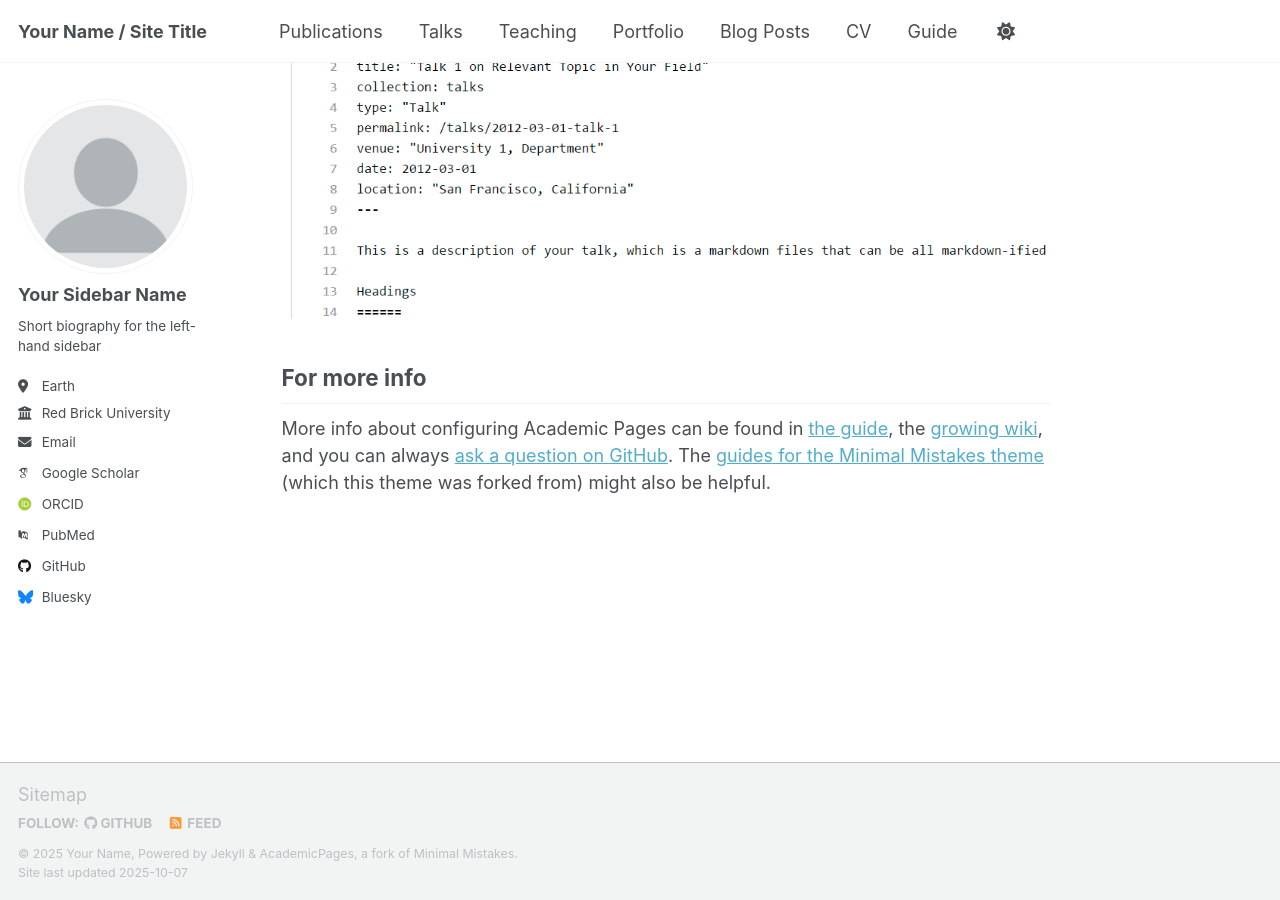
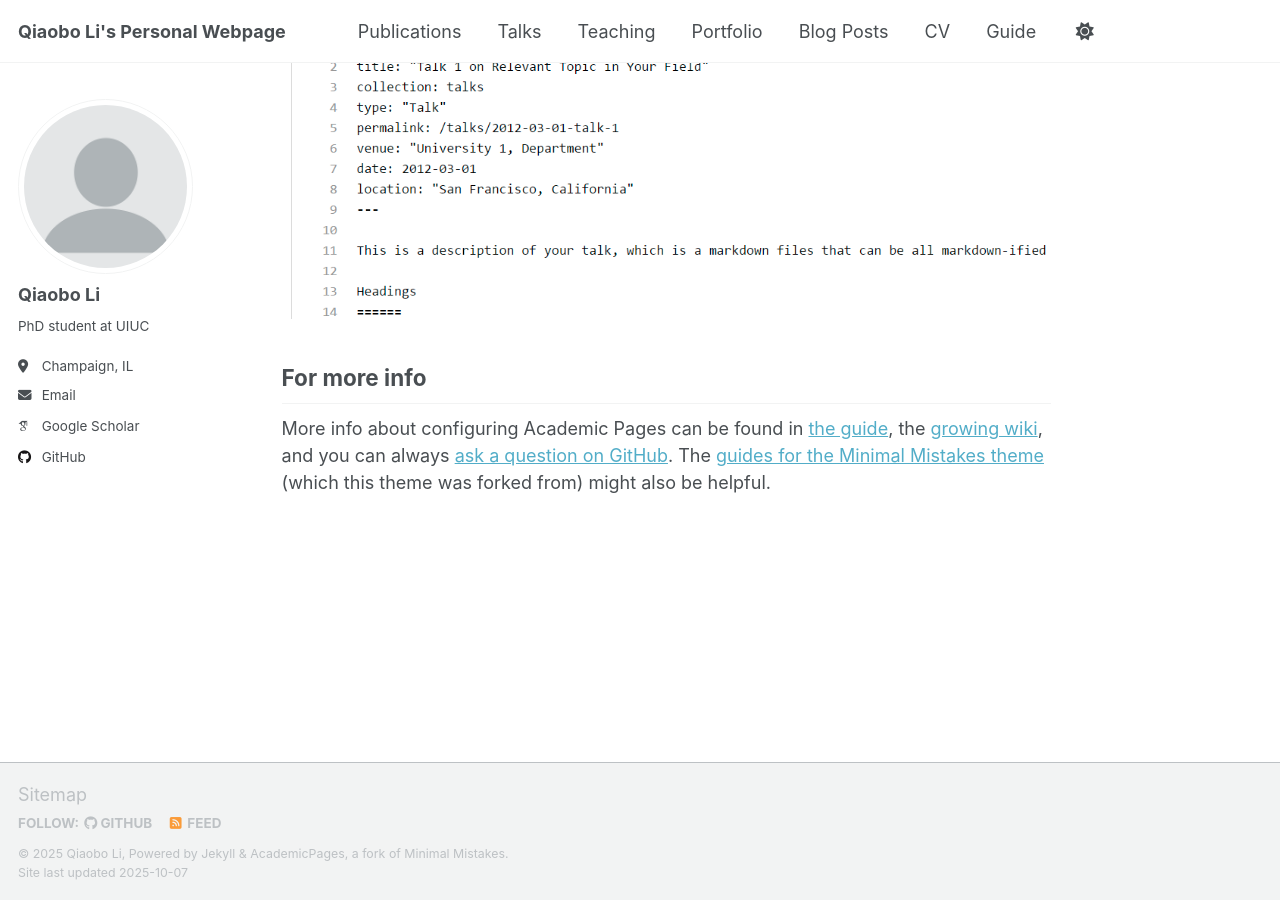
Before and after one commit to JoyceLi0729/joyceli0729.github.io, a Jekyll site: the page built from _pages/about.md, in a window 1280 px wide and 900 px high, scrolled down 2880 px. Built offline with Jekyll 4.4.1, drawn with Linux system fonts in a browser that asks for light colours; some web fonts are replaced; a script that is not in the unit is left out.

Commit message:
Update _config.yml

```diff
--- a/_config.yml
+++ b/_config.yml
@@ -9,14 +9,14 @@
 # Basic Site Settings
 locale                   : "en-US"
 site_theme               : "default" # Currently available options are "default", "air"
-title                    : "Your Name / Site Title"
+title                    : "Qiaobo Li's Personal Webpage"
 title_separator          : "-"
-name                     : &name "Your Name"
-description              : &description "Your Name's academic portfolio"   # Update this with a general description of your site, this is the default if not overridden by a page
-url                      : https://academicpages.github.io # The base hostname & protocol for your site e.g. "https://[your GitHub username].github.io",
+name                     : &name "Qiaobo Li"
+description              : &description "PhD student at UIUC"   # Update this with a general description of your site, this is the default if not overridden by a page
+url                      : https://joyceli0729.github.io # The base hostname & protocol for your site e.g. "https://[your GitHub username].github.io",
                                                            # or if you already have some other page hosted on Github then use "https://[your GitHub username].github.io/[Your Repo Name]"
 baseurl                  : "" # the subpath of your site, e.g. "/blog"
-repository               : "academicpages/academicpages.github.io"
+repository               : "joyceli0729.github.io"
 
 # Site Author - The following control what appear as part of the author content on the side bar.
 #               If a field is blank the icon and link will not appear, otherwise it will be shown.
@@ -24,23 +24,23 @@ repository               : "academicpages/academicpages.github.io"
 author:
   # Biographic information
   avatar           : "profile.png"
-  name             : "Your Sidebar Name"
+  name             : "Qiaobo Li"
   pronouns         : # example: "she/her"
-  bio              : "Short biography for the left-hand sidebar"
-  location         : "Earth"
-  employer         : "Red Brick University"
+  bio              : "PhD student at UIUC"
+  location         : "Champaign, IL"
+  employer         :
   uri              : # URL
-  email            : "none@example.org"
+  email            : "qiaobol2@illinois.edu"
 
   # Academic websites
   academia         : # URL
   arxiv            : # URL - Update with the correct link to your profile
-  googlescholar    : "https://scholar.google.com/citations?user=PS_CX0AAAAAJ"
+  googlescholar    : "https://scholar.google.com/citations?user=icOD7LcAAAAJ&hl=en"
   inspire-hep      : # URL
   impactstory      : # URL
-  orcid            : "http://orcid.org/yourorcidurl"
+  orcid            : # URL
   semantic         : # URL
-  pubmed           : "https://www.ncbi.nlm.nih.gov/pubmed/?term=john+snow"
+  pubmed           : # URL
   researchgate     : # URL
   scopus           : # URL
 
@@ -48,13 +48,13 @@ author:
   bitbucket        : # Username - Update with your username on the site
   codepen          : # Username
   dribbble         : # Username
-  github           : "academicpages"
+  github           : "Joyceli0729"
   kaggle           : # Username
   stackoverflow    : # User number or user number and name (i.e., use "1" or "1/jeff-atwood")
 
   # Social media
   artstation       : # Username
-  bluesky          : "bsky.app" # Replace this with you Bluesky username
+  bluesky          : # Username
   facebook         : # Username
   flickr           : # Username
   foursquare       : # Username
```
